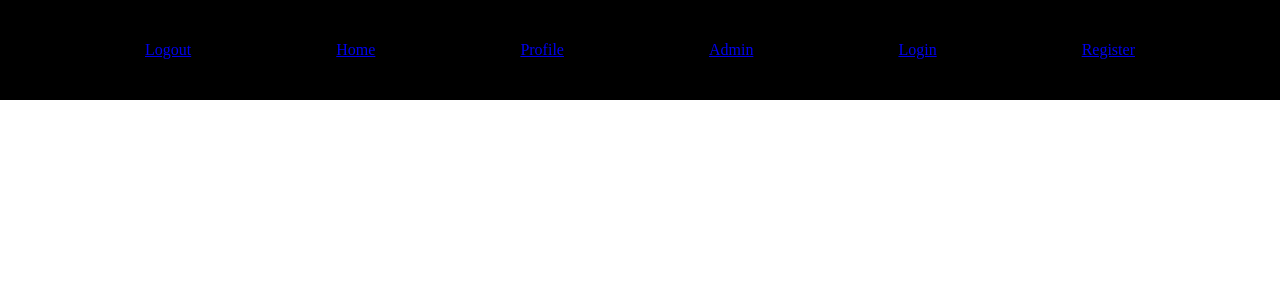
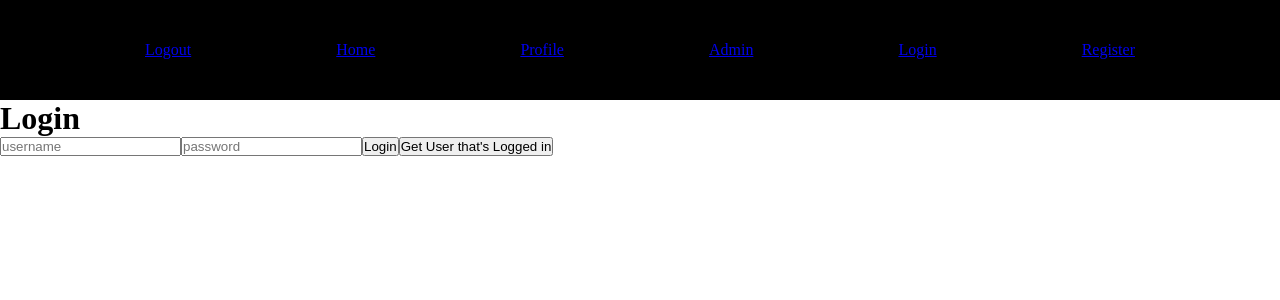
Before and after one commit to nicky1127/local-auth-ts, a React (Create React App) app in the folder client/: page /login in a window 1280 px wide. Shown: the top 300 px of the page. Built offline with nearby package versions, Linux system fonts and the light colour scheme.

Commit message:
minor change

```diff
--- a/client/src/App.tsx
+++ b/client/src/App.tsx
@@ -12,10 +12,10 @@ function App() {
     <BrowserRouter>
       <NavBar />
       <Switch>
-        <Route path="/" exact componet={HomePage} />
-        <Route path="/admin" exact componet={AdminPage} />
-        <Route path="/login" exact componet={Login} />
-        <Route path="/profile" exact componet={Profile} />
+        <Route path="/" exact component={HomePage} />
+        <Route path="/admin" component={AdminPage} />
+        <Route path="/login" component={Login} />
+        <Route path="/profile" component={Profile} />
       </Switch>
     </BrowserRouter>
   );
```
Also changed, not shown: 1 other file (tests, documents, lock files or other folders).
